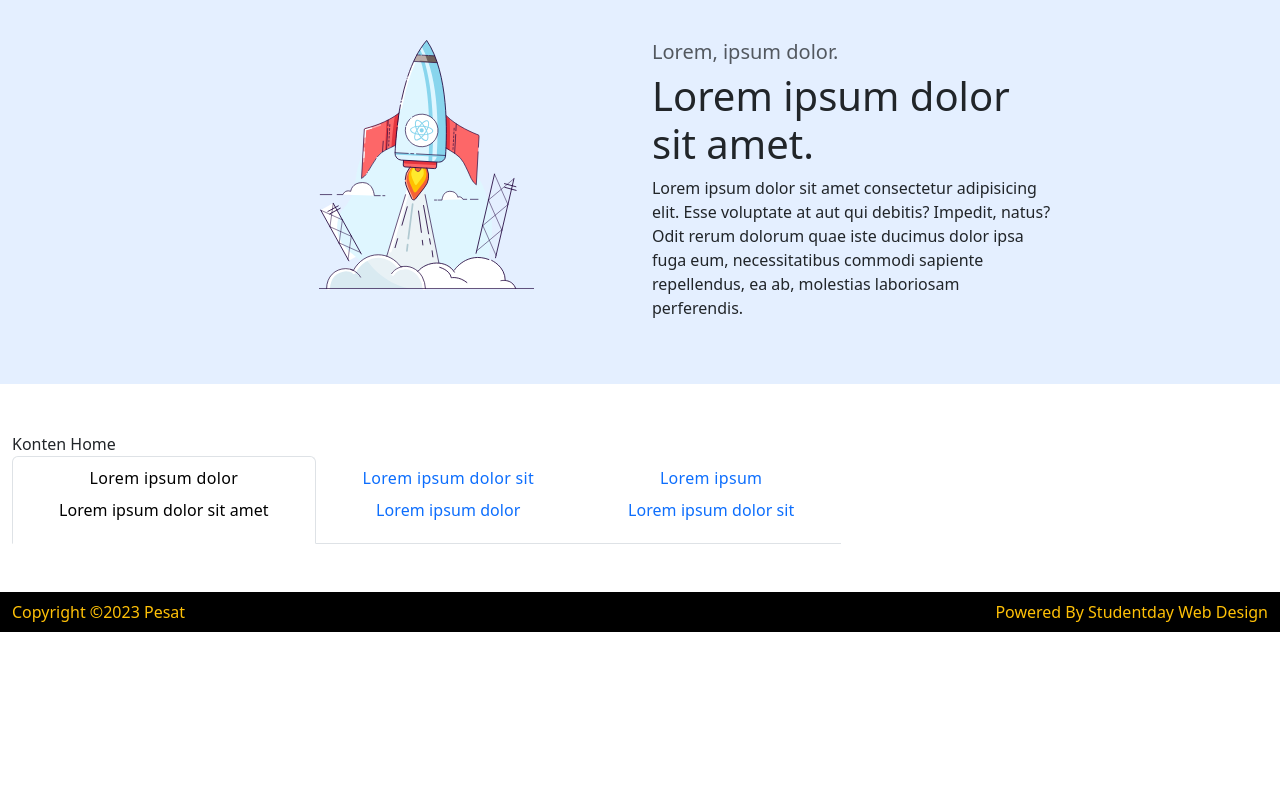
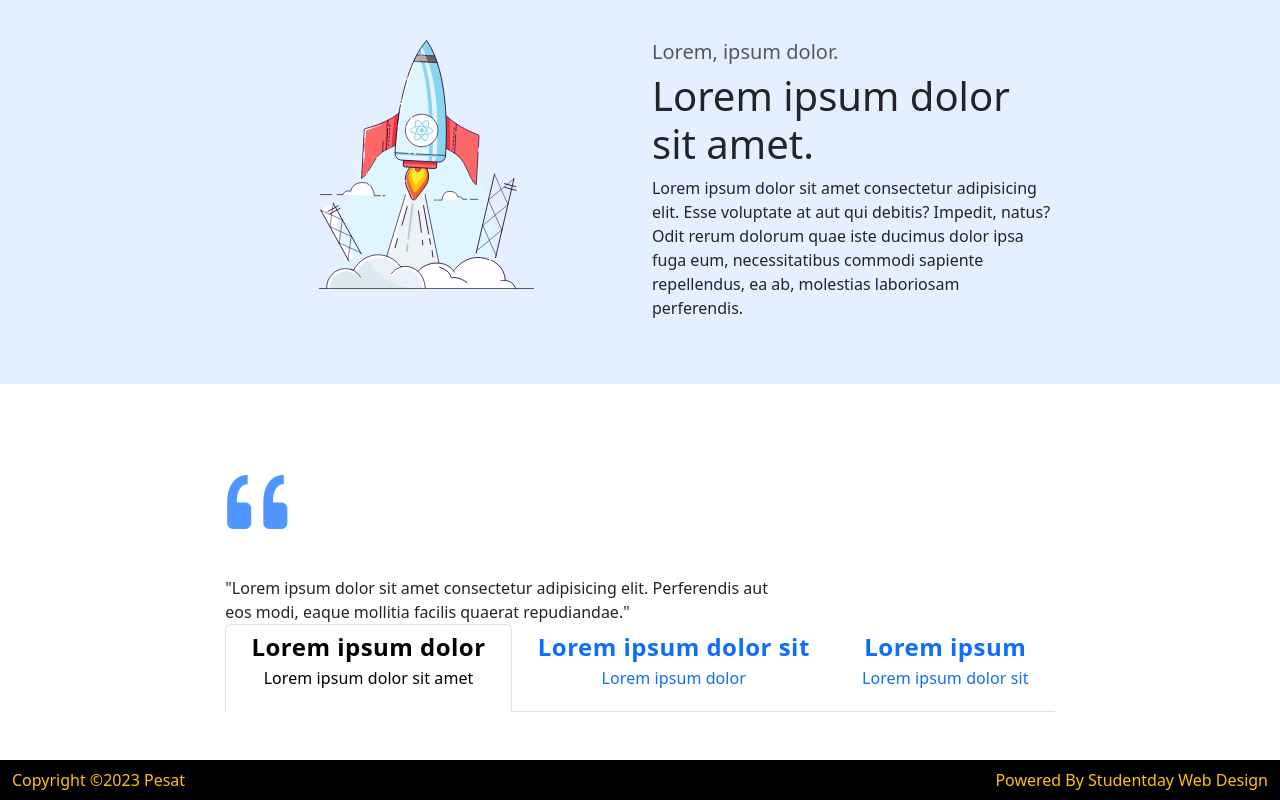
Before and after one commit to nauliaaa/expobesar_kelompok4, a plain HTML site: page index.html in a window 1280 px wide. Shown: the part 3139-3939 px from the top of the page. Before the commit the page ends 3771 px from the top, so only its background shows below. Drawn offline with nearby package versions, Linux system fonts and the light colour scheme.

Commit message:
perubahan lagi

```diff
--- a/index.html
+++ b/index.html
@@ -23,9 +23,13 @@
     .section-bg-custom {
         background-color: #e4efff;
     }
+    .nav-tabe {
+      -bs-nav-tabs-border-color: #fff;
+      --bs-nav-tabs-link-active-border-color: #fff #fff #000;
+    }
     .link-tab-title {
-       font-size: 1.Srem;
-       font-weigh: 700;
+       font-size: 1.5rem;
+       font-weight: 700;
        letter-spacing: .02em;
        line-height: 1.688rem;
        margin-bottom: 0.4rem;
@@ -36,6 +40,12 @@
       line-height: 1.5rem;
       margin-bottom: 0.8rem;
     }
+    .icon-quote {
+      font-size: 6em;
+      color: #4f96ff;
+      margin-left: -16px;
+    }
+
     @media only screen and (max-width: 600px) {
         .section-1 {
              margin-left: auto;
@@ -457,11 +467,21 @@
       </div>
       </div>
     </section>
-    <section class="row justify-center py-5">
+    <section class="row justify-content-center py-5">
       <div class="col-sm-8">
         <div class="tab-content" id="nav-tabContent">
           <div class="tab-pane fade show active" id="nav-home" role="tabpanel" aria-labelledby="nav-home-tab" tabindex="0">
-              Konten Home
+              <div class="rosw">
+                <div class="col-sm-8">
+                    <i class="bi bi-quote icon-quote"></i>
+                    <div class="quote">
+                        "Lorem ipsum dolor sit amet consectetur adipisicing elit. Perferendis aut eos modi, eaque mollitia facilis quaerat repudiandae."
+                    </div>
+                </div>
+                <div class="col-sm-4">
+
+                </div>
+              </div>
           </div>
           <div class="tab-pane fade" id="nav-profile" role="tabpanel" aria-labelledby="nav-profile-tab" tabindex="0">
               Konten Profile.</div>
@@ -472,15 +492,15 @@
         <nav>
           <div class="nav nav-tabs nav-fill" id="nav-tab" role="tablist">
             <button class="nav-link active" id="nav-home-tab" data-bs-toggle="tab" data-bs-target="#nav-home" type="button" role="tab" aria-controls="nav-home" aria-selected="true">
-                <P class="link-tab-title">Lorem ipsum dolor</P>
+                <p class="link-tab-title">Lorem ipsum dolor</p>
                 <p class="link-tab-desc">Lorem ipsum dolor sit amet</p>
             </button>
             <button class="nav-link" id="nav-profile-tab" data-bs-toggle="tab" data-bs-target="#nav-profile" type="button" role="tab" aria-controls="nav-profile" aria-selected="false">
-                <P class="link-tab-title">Lorem ipsum dolor sit</P>
+                <p class="link-tab-title">Lorem ipsum dolor sit</p>
                 <p class="link-tab-desc">Lorem ipsum dolor</p>
             </button>
             <button class="nav-link" id="nav-contact-tab" data-bs-toggle="tab" data-bs-target="#nav-contact" type="button" role="tab" aria-controls="nav-contact" aria-selected="false">
-                <P class="link-tab-title">Lorem ipsum</P>
+                <p class="link-tab-title">Lorem ipsum</p>
                 <p class="link-tab-desc">Lorem ipsum dolor sit</p>
             </button>
           </div>
```
